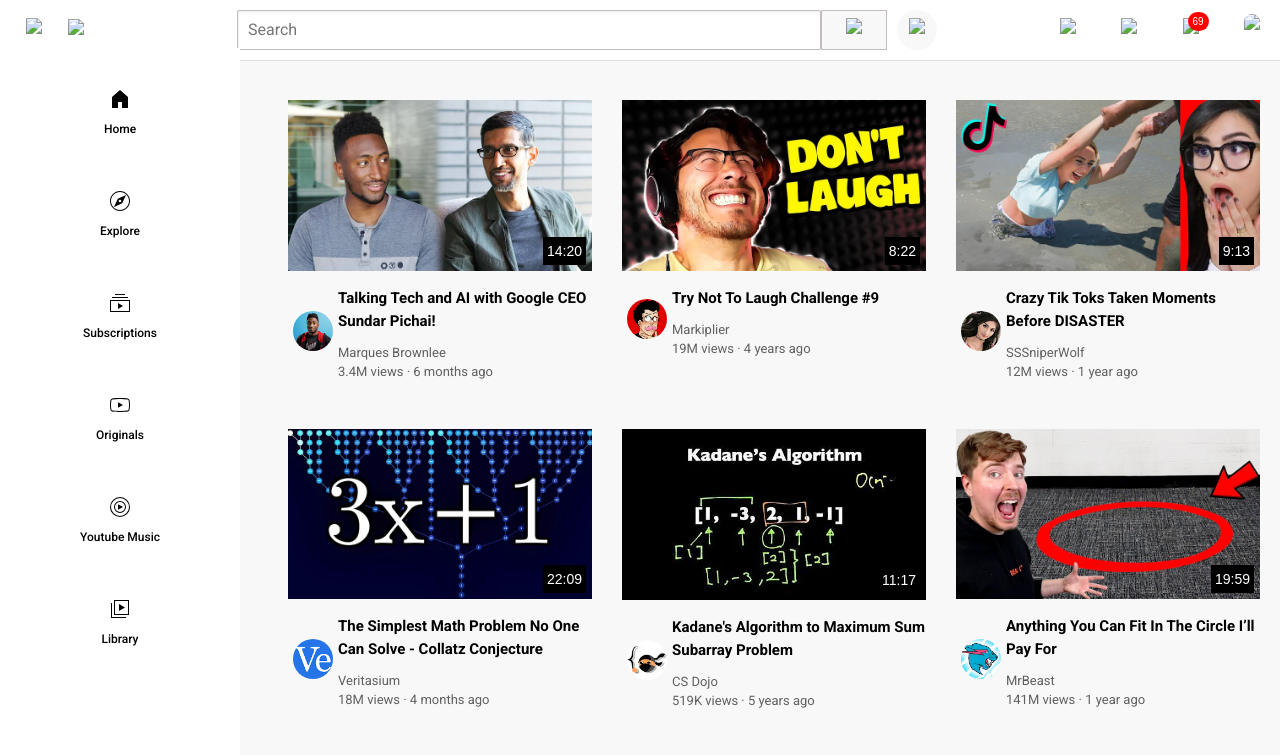
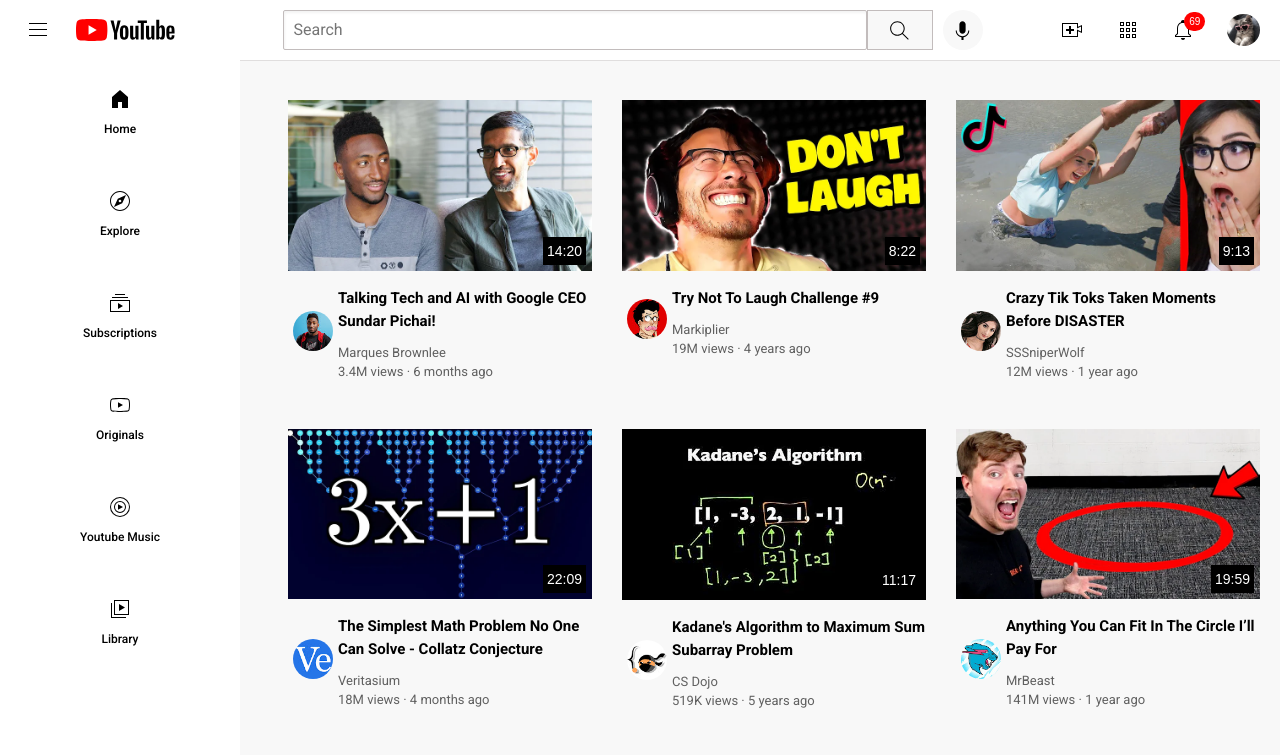
Before and after one commit to Potato-Taro/Youtube-clone-simpledev, a plain HTML site: page index.html in a window 1280 px wide. Shown: the top 755 px of the page. Drawn offline with Linux system fonts and the light colour scheme; the site is published under a folder, as on GitHub Pages, so addresses that start at the root find nothing.

Commit message:
Update index.html

```diff
--- a/index.html
+++ b/index.html
@@ -21,17 +21,17 @@
     <header class="header-container">
         <div class="left-header">
             <div class="hamburger-menu-contianer">
-                <img class="hamburger-menu" src="/icons-logo/hamburger-menu.svg">
+                <img class="hamburger-menu" src="icons-logo/hamburger-menu.svg">
 
             </div>
-            <img class="youtube-logo" src="/icons-logo/youtube-logo.svg">
+            <img class="youtube-logo" src="icons-logo/youtube-logo.svg">
         </div>
 
         <div class="search-bar-header">
             <input class="search-bar" type="text" placeholder="Search">
 
             <button class="search-button">
-                <img class="search-icon" src="/icons-logo/search.svg">
+                <img class="search-icon" src="icons-logo/search.svg">
 
                 <div class="tooltip">
                     Search
@@ -39,7 +39,7 @@
             </button>
 
             <button class="voice-search-button">
-                <img class="voice-search-icon" src="/icons-logo/voice-search-icon.svg">
+                <img class="voice-search-icon" src="icons-logo/voice-search-icon.svg">
 
                 <div class="tooltip">
                     Search with your voice
@@ -49,20 +49,20 @@
 
         <div class="right-header">
             <div class="upload-icon-container">
-                <img class="upload-icon" src="/icons-logo/upload.svg">
+                <img class="upload-icon" src="icons-logo/upload.svg">
                 <div class="tooltip">
                     Create
                 </div>
             </div>
             <div class="youtube-apps-icon-container">
-                <img class="youtube-apps-icon" src="/icons-logo/youtube-apps.svg">
+                <img class="youtube-apps-icon" src="icons-logo/youtube-apps.svg">
                 <div class="tooltip">
                     Youtube Apps
                 </div>
             </div>
 
             <div class="notification-container">
-                <img class="notification-icon" src="/icons-logo/notifications.svg">
+                <img class="notification-icon" src="icons-logo/notifications.svg">
                 <div class="notifications-count">
                     69
                 </div>
@@ -70,7 +70,7 @@
                     Notifications
                 </div>
             </div>
-            <img class="channel-profile-icon" src="/profile-pictures/meow.jpg">
+            <img class="channel-profile-icon" src="profile-pictures/meow.jpg">
         </div>
     </header>
 
```
